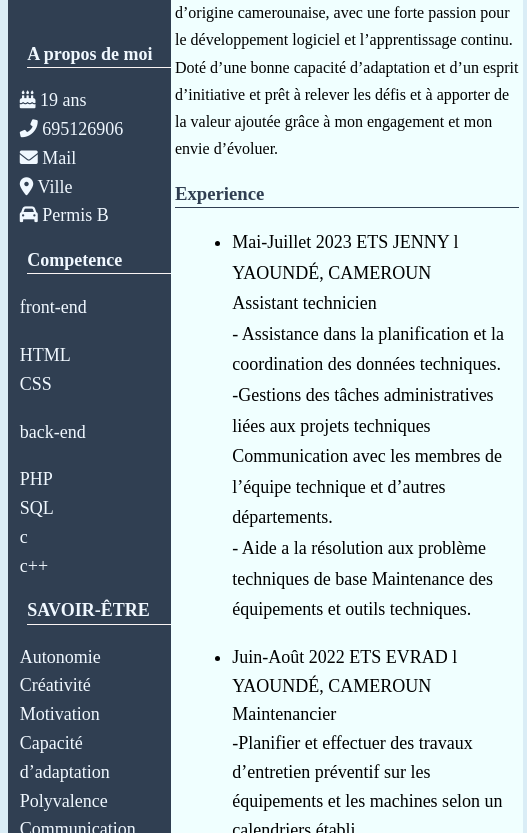
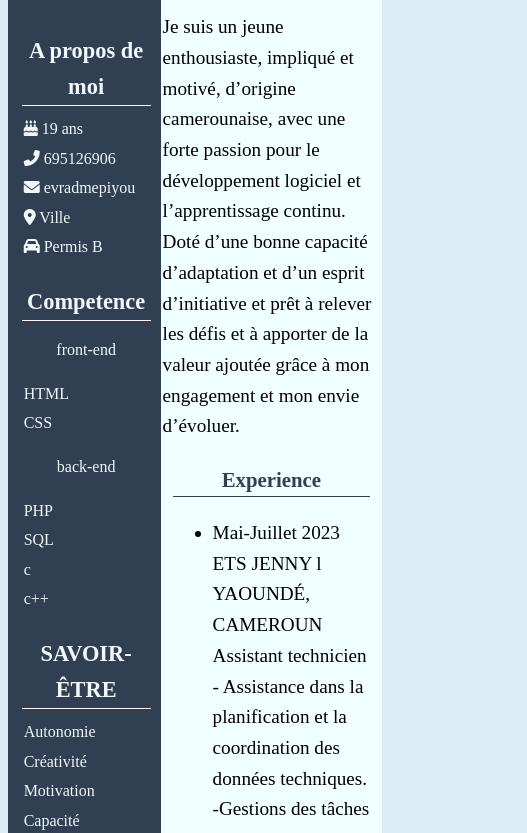
Before and after one commit to Mepiyou/CV, a plain HTML site: page index.html in a window 390 px wide. Shown: the part 226-1059 px from the top of the page, 527 px wide, since content can reach past the window. Drawn offline with Linux system fonts and the light colour scheme.

Commit message:
second version

```diff
--- a/04_Responsive_MOBILE.css
+++ b/04_Responsive_MOBILE.css
@@ -1,48 +1,74 @@
-/*aside .TITRE,ul{
-    font-size: large;
-    font-family:serif;
+  /* Styles pour la version mobile */
+    /* En-tête et contenu central */
+    #cv {
+      flex-direction: raw;
+    }
+
+    #sidebox {
+      width: 40%;
+      text-align: center;
+    }
+
+    #core {
+      width: 60%;
+      padding: 2px;
+      font-size: larger;
+    }
+
+    /* Image de profil */
+    #meps {
+      width: 150px;
+      height: auto;
+      margin: 0 auto;
+    }
+
+    /* Taille du texte et marges */
+    #core .TITRE {
+      font-size:larger;
+      text-align: center;
     }
 
 
-#core{
-    font: size 200;;
-    font-family:serif;
-    flex: 5;
-
+    #sidebox ul li {
+      font-size:medium;
+      text-align:left;
+      padding: 2px;
     }
 
-footer{
-    text-size-adjust:inherit;
+    #sidebox .TITRE {
+      font-size: 1.4rem;
+      margin-bottom: 8px;
     }
 
-
-aside{
-    flex:2;
-}*/
-
-
-    body {
-      line-height: 4; /* Augmenter l'interligne pour le texte en mobile */
+    /* Ajustement des sections d'expérience, formation, etc. */
+    #core .TITRE.TITRE1 {
+      font-size: 1.3rem;
+      text-align: center;
     }
 
-    h1, h2, h3 {
-      line-height: 1.4; /* Léger ajustement pour éviter les lignes trop serrées */
+    #bodyflex {
+      flex-direction: column;
+      align-items: center;
     }
 
-    p {
-      line-height: 1.7; /* Meilleure lisibilité sur les petits écrans */
+    /* Espacement entre les éléments */
+    #core section,
+    #sidebox section {
+      margin-bottom: 10px;
+      padding: 0 10px;
     }
 
- aside{
-    flex:15%;
- }
- #core{
-    flex
+    /* Footer */
+    footer .social-icon,
+    footer .mail-icon,
+    footer .phone-icon {
+      font-size: 1.5rem;
     }
 
+    .CENTRES {
+      padding: 10px;
+    }
 
-    aside .TITRE,ul{
-        font-size: large;
-        font-family:serif;
-        margin-left:5%;
+    #meps{
+        clip-path:circle(2);
     }
--- /dev/null
+++ b/contact.css
@@ -0,0 +1,11 @@
+div{
+    line-height: 30px;
+}
+
+#core{
+    display: flex;
+    justify-content: center;
+    align-items: center;
+    background-color: rgb(211, 235, 235);
+
+}
--- a/cv.html
+++ b/index.html
@@ -33,7 +33,7 @@
               <h1 class="TITRE">A propos de moi</h1>
               <li><i class="fas fa-birthday-cake cake-icon"></i> 19 ans</li>
               <li><i class="fas fa-phone-alt phone-icon"></i> 695126906</li>
-              <li><i class="fas fa-envelope mail-icon"></i> Mail</li>
+              <li><i class="fas fa-envelope mail-icon"></i> evradmepiyou</li>
               <li><i class="fas fa-map-marker-alt location-icon"></i> Ville</li>
               <li><i class="fas fa-car car-icon"></i> Permis B</li>
             </ul>
@@ -68,8 +68,8 @@
           <section>
             <ul>
               <h1 class="TITRE">LANGUES</h1>
-              <li>français</li>
-              <li>anglais</li>
+              <li>Français</li>
+              <li>Anglais</li>
             </ul>
           </section>
         </aside>
```
Also changed, not shown: contact.html (added, +24 -0 lines). Lines whose indentation alone changed are shown as unchanged.
